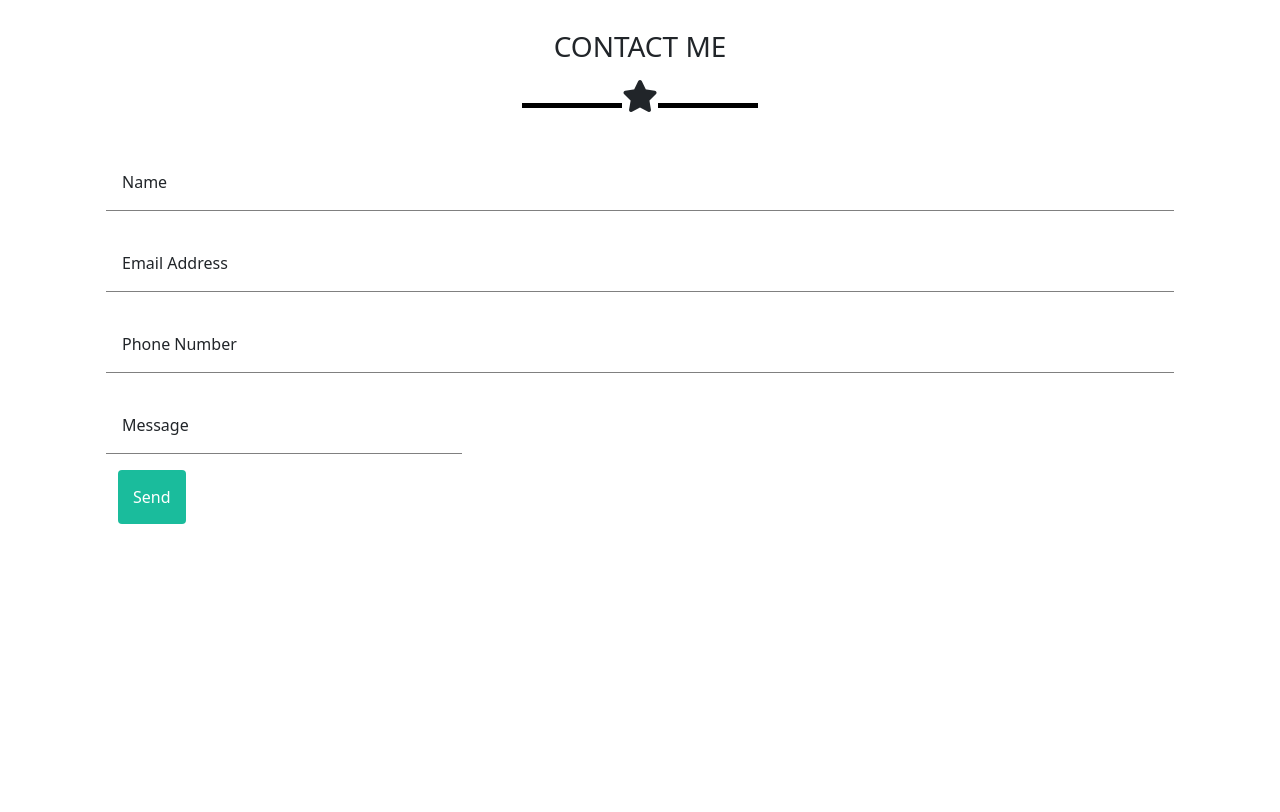
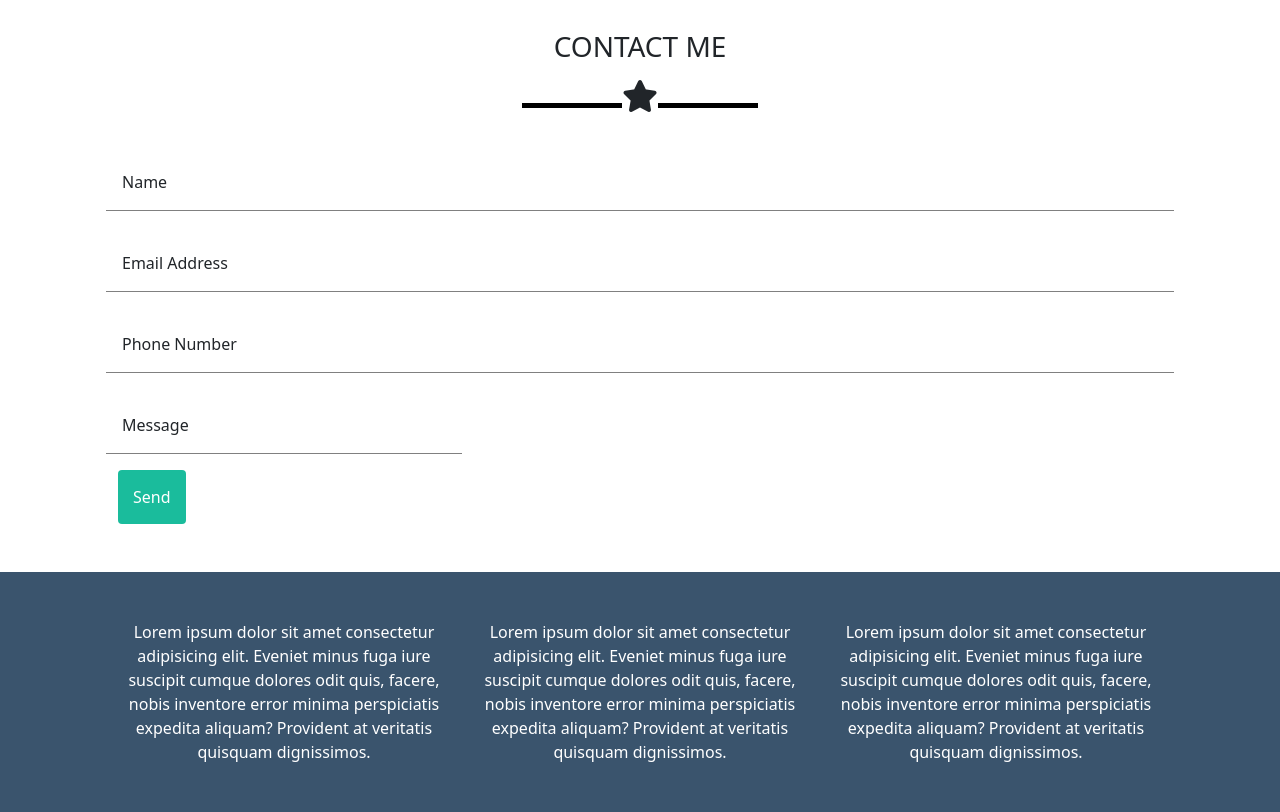
Before and after one commit to yaredghebre/html-css-bootstrap-freelancer, a plain HTML site: page index.html in a window 1280 px wide. Shown: the part 2555-3367 px from the top of the page. Before the commit the page ends 3127 px from the top, so only its background shows below. Drawn offline with nearby package versions, Linux system fonts and the light colour scheme.

```diff
--- a/css/style.css
+++ b/css/style.css
@@ -102,3 +102,9 @@ nav {
     color: white;
     padding: 15px;
 }
+
+/* FOOTER */
+.details {
+    color: white;
+    background-color: var(--bg-section);
+}
--- a/index.html
+++ b/index.html
@@ -112,7 +112,15 @@
 
     <!-- FOOTER -->
     <footer>
-        <div class="details"></div>
+        <div class="details">
+            <div class="details_container text-center p-5 container">
+                <div class="row gy-3">
+                    <div class="col-12 col-lg-4">Lorem ipsum dolor sit amet consectetur adipisicing elit. Eveniet minus fuga iure suscipit cumque dolores odit quis, facere, nobis inventore error minima perspiciatis expedita aliquam? Provident at veritatis quisquam dignissimos.</div>
+                    <div class="col-12 col-lg-4">Lorem ipsum dolor sit amet consectetur adipisicing elit. Eveniet minus fuga iure suscipit cumque dolores odit quis, facere, nobis inventore error minima perspiciatis expedita aliquam? Provident at veritatis quisquam dignissimos.</div>
+                    <div class="col-12 col-lg-4">Lorem ipsum dolor sit amet consectetur adipisicing elit. Eveniet minus fuga iure suscipit cumque dolores odit quis, facere, nobis inventore error minima perspiciatis expedita aliquam? Provident at veritatis quisquam dignissimos.</div>
+                </div>
+            </div>
+        </div>
         <div class="copyright"></div>
     </footer>
     <!-- /FOOTER -->
```
